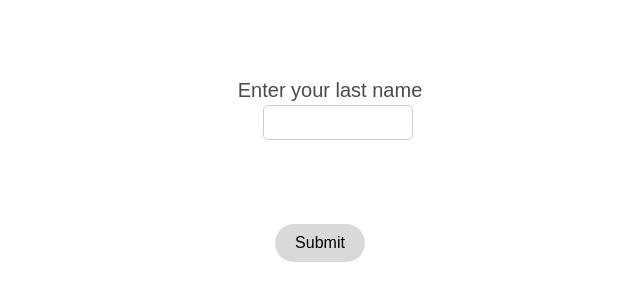
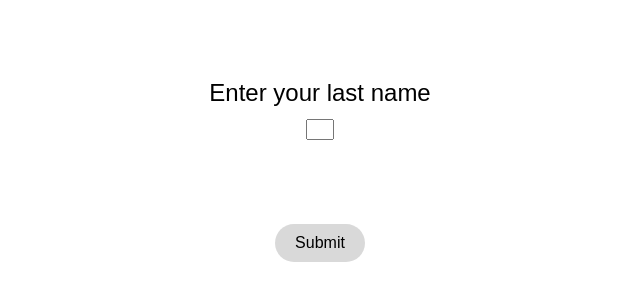
Before and after one commit to mondher812/Heritrace, a React (Vite) app in the folder frontend/: page /name in a window 1280 px wide. Shown: the part 230-530 px from the top of the page, without its empty margins (320-960 px from the left). Built offline with nearby package versions, Linux system fonts and the light colour scheme; no server answers.

Commit message:
made fade better

```diff
--- a/frontend/src/components/textbox.css
+++ b/frontend/src/components/textbox.css
@@ -3,6 +3,7 @@
   --secondary: #38ef7d;
   --white: #fff;
   --gray: #9b9b9b;
+  --black: #000000;
 }
 
 body {
@@ -13,7 +14,9 @@ body {
   align-items: center;
   min-height: 100vh;
   font-size: 1.5rem;
-  background-color: #222222;
+  background-color: var(--white);
+  margin: 0;
+  padding: 0;
 }
 
 .form__group {
@@ -21,87 +24,45 @@ body {
   flex-direction: column;
   margin-bottom: 1rem;
   align-items: center;
-  margin-left: 20px;
+  width: 100%;
+  max-width: 600px; /* Increased max-width for a bigger box */
 }
 
 .label {
-  font-size: 20px;
-  color: #4a4a4a;
-  margin-bottom: 0;
+  font-size: 1.5rem; /* Increased font size for better readability */
+  color: var(--black);
+  margin-bottom: 0.5rem;
   white-space: nowrap;
 }
 
-.form__field {
-  min-width: 150px;
-  max-width: 300px;
-  padding: 5px;
-  font-size: 20px;
-  color: #4a4a4a;
-  border: 1px solid #ccc;
+.input {
+  width: 100%;
+  padding: 1.5rem; /* Increased padding for a bigger box */
+  font-size: 100px; /* Increased font size for better readability */
+  border: 1px solid var(--gray);
   border-radius: 5px;
-  box-sizing: border-box;
-  transition: border-color 0.2s;
-  resize: none;
-  margin-left: 15px;
+  outline: none;
+  transition: border-color 0.3s ease;
+  background-color: var(--white); /* Ensure background is white */
+  color: var(--black); /* Ensure text color is black */
 }
 
-.form__field::placeholder {
-  color: #4a4a4a;
-  opacity: 0.7;
+.input:focus {
+  border-color: var(--primary);
 }
 
-.form__field:placeholder-shown ~ .form__label {
-  font-size: 1.3rem;
-  cursor: text;
-  top: 20px;
+.button {
+  padding: 1rem 2rem; /* Increased padding for a bigger button */
+  font-size: 1.2rem; /* Increased font size for better readability */
+  color: var(--white);
+  background-color: var(--primary);
+  border: none;
+  border-radius: 5px;
+  cursor: pointer;
+  transition: background-color 0.3s ease;
+  margin-top: 1rem;
 }
 
-.form__label {
-  position: absolute;
-  top: 0;
-  display: block;
-  transition: 0.2s;
-  font-size: 1rem;
-  color: var(--gray);
+.button:hover {
+  background-color: var(--secondary);
 }
-
-.form__field:focus {
-  outline: none;
-  box-shadow: none;
-  border-color: #4a4a4a;
-}
-
-/* Additional rule to prevent glow effect */
-.form__field:focus-visible {
-  outline: none;
-  box-shadow: none;
-}
-
-/* reset input */
-.form__field {
-  &:required,
-  &:invalid {
-    box-shadow: none;
-  }
-}
-
-/* Override any default browser styles */
-.form__field:focus {
-  outline: 0;
-  border-color: #4a4a4a;
-}
-
-/* Add to bottom of file */
-.cursor {
-  display: inline-block;
-  width: 2px;
-  height: 1em;
-  background-color: #4a4a4a;
-  margin-left: 2px;
-  animation: blink 1s step-end infinite;
-}
-
-@keyframes blink {
-  0%, 100% { opacity: 1; }
-  50% { opacity: 0; }
-}
--- a/frontend/src/pages/new_landing.tsx
+++ b/frontend/src/pages/new_landing.tsx
@@ -15,8 +15,9 @@ export default function NewLanding() {
       setIsFadingOut(true);
       secondTimer = setTimeout(() => {
         setShowSecondSection(true);
-      }, 3000); // Delay before showing the second section
-    }, 3000); // Delay before starting the fade-out
+      }, 1000); // Adjust delay if needed
+      return () => clearTimeout(secondTimer);
+    }, 1000);
 
     return () => {
       clearTimeout(timer);
```
Also changed, not shown: 2 other files (tests, documents, lock files or other folders).
